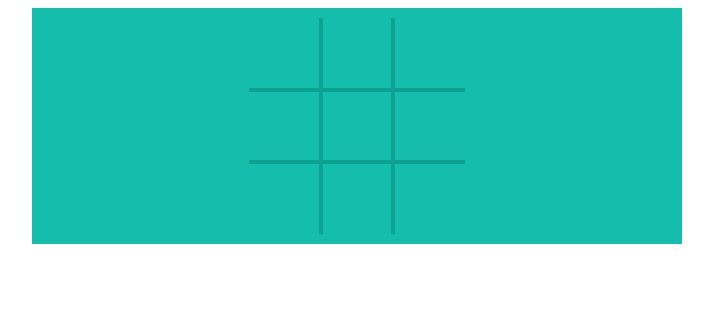
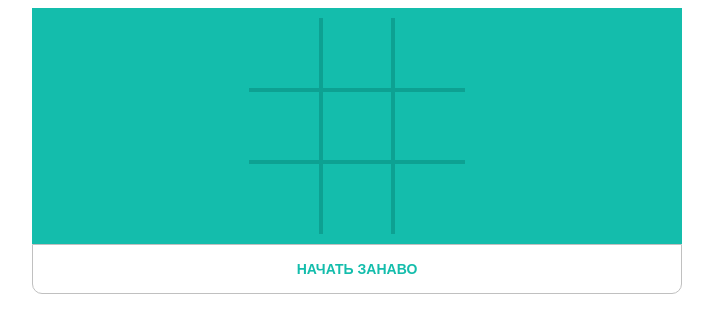
Before and after one commit to conservativ007/react-game, a React app: page / in a window 1280 px wide. Shown: the top 332 px of the page, without its empty margins (283-996 px from the left). Built offline with nearby package versions, Linux system fonts and the light colour scheme.

Commit message:
feat: added footer and function reset game

```diff
--- a/src/components/App.jsx
+++ b/src/components/App.jsx
@@ -1,5 +1,6 @@
 import React, { useState } from 'react'
 import Componenta from './Componenta.jsx';
+import Footer from './Footer.jsx';
 
 function App() {
 
@@ -62,6 +63,13 @@ function App() {
     }
   }
 
+  function resetGame(){
+    setArr(Array(9).fill(null))
+    setCounter(0)
+    setA1('x')
+    setMove(true)
+  }
+
   let result = arr.map((elem, index) => {
     return <Componenta
     key={index}
@@ -78,6 +86,7 @@ function App() {
           {result}
         </div>
       </div>
+      <Footer resetGame={resetGame} />
     </>
   )
 }
--- /dev/null
+++ b/src/components/Footer.jsx
@@ -0,0 +1,9 @@
+import React from 'react';
+
+export default function Footer({resetGame}) {
+  return (
+    <div className='footer' onClick={() => resetGame()} >
+      начать занаво
+    </div>
+  )
+}
--- a/src/style.css
+++ b/src/style.css
@@ -74,3 +74,22 @@
   border-bottom: none;
   border-right: none;
 }
+
+.footer{
+  border: 1px solid silver;
+  box-sizing: border-box;
+  border-bottom-left-radius: 10px;
+  border-bottom-right-radius: 10px;
+  width: 650px;
+  height: 50px;
+  margin: 0 auto;
+  color: #14bdac;
+  text-transform: uppercase;
+
+  display: flex;
+  justify-content: center;
+  align-items: center;
+  cursor: pointer;
+  font: 14px "Fira Sans", sans-serif;
+  font-weight: bold;
+}
```
